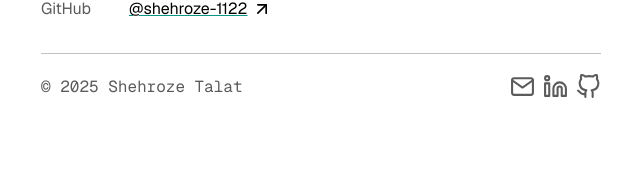
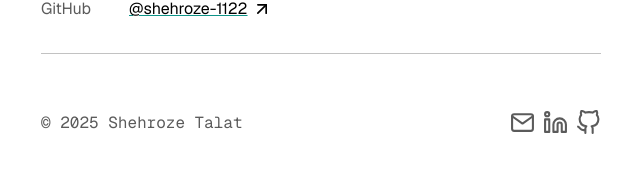
Before and after one commit to shehroze-1122/personal-site, a Next.js app: page / in a window 1280 px wide. Shown: the part 1047-1220 px from the top of the page, without its empty margins (319-959 px from the left). Built offline with nearby package versions, Linux system fonts and the light colour scheme.

Commit message:
fix: add a margin top to footer

```diff
--- a/components/layout/Footer/Footer.tsx
+++ b/components/layout/Footer/Footer.tsx
@@ -4,7 +4,7 @@ import Links from "./Links";
 
 function Footer() {
   return (
-    <footer className="flex flex-row justify-between items-center font-mono max-xs:flex-col-reverse max-xs:items-center max-xs:gap-3">
+    <footer className="mt-14 flex flex-row justify-between items-center font-mono max-xs:flex-col-reverse max-xs:items-center max-xs:gap-3">
       <CopyRight />
       <Links />
     </footer>
```
